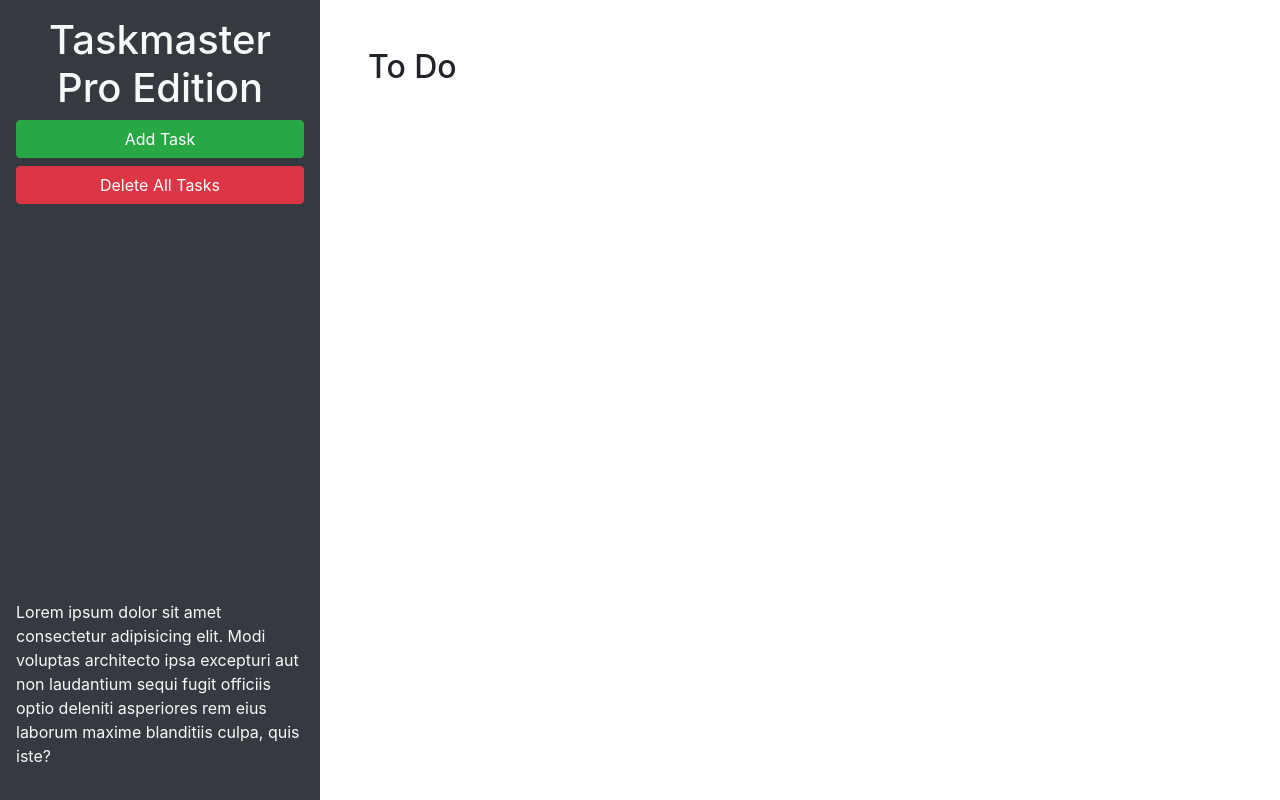
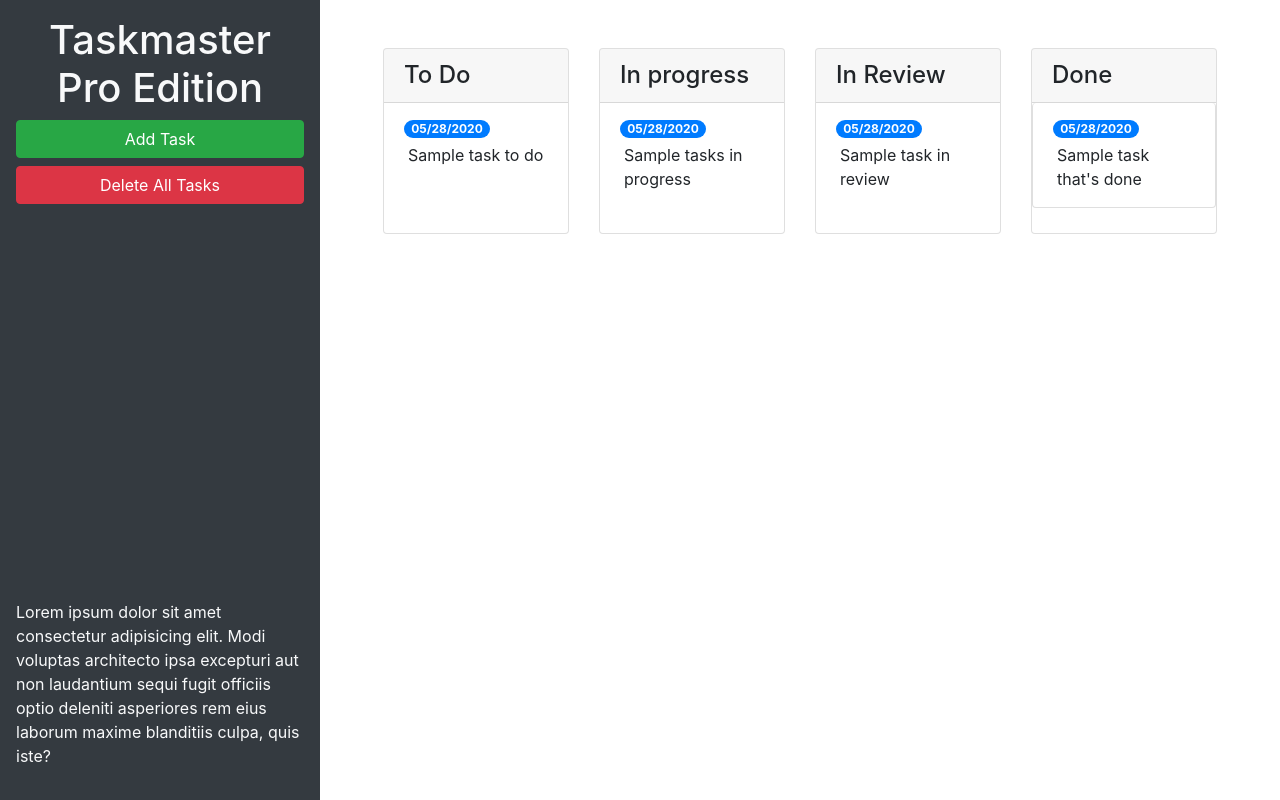
Before and after one commit to yonatanhaddish/taskmaster-pro, a plain HTML site: page index.html in a window 1280 px wide. Drawn offline with nearby package versions, Linux system fonts and the light colour scheme.

Commit message:
modal bootstrap

```diff
--- a/index.html
+++ b/index.html
@@ -23,11 +23,61 @@
         laudantium sequi fugit officiis optio deleniti asperiores rem eius laborum maxime blanditiis culpa, quis iste?
       </p>
     </header>
+
     <main class="col-12 col-lg-9">
-      <div class="m-5">
-        <h2>To Do</h2>
-        <ul id="list-toDo" class="list-group"> </ul>
+
+      <div class="m-5 row justify-content-around">
+
+        <div class="col-12 col-md-6 col-xl-3 mb-3">
+          <div class="card">
+            <h4 class="card-header">To Do</h4>
+            <ul id="list-toDo" class="list-group list-group-flush">
+              <li class="list-group-item">
+                <span class="badge badge-primary badge-pill">05/28/2020</span>
+                <p class="m-1">Sample task to do</p>
+              </li>
+            </ul>
+          </div>
+        </div>
+
+        <div class="col-12 col-md-6 col-xl-3 mb-3">
+          <div class="card">
+            <h4 class="card-header">In progress</h4>
+            <ul id="list-inProgress" class="list-group list-group-flush">
+              <li class="list-group-item">
+                <span class="badge badge-primary badge-pill">05/28/2020</span>
+                <p class="m-1">Sample tasks in progress</p>
+              </li>
+            </ul>
+          </div>
+        </div>
+
+        <div class="col-12 col-md-6 col-xl-3 mb-3">
+          <div class="card">
+            <h4 class="card-header">In Review</h4>
+            <ul id="list-inReview" class="list-group list-group-flush">
+              <li class="list-group-item">
+                <span class="badge badge-primary badge-pill">05/28/2020</span>
+                <p class="m-1">Sample task in review</p>
+              </li>
+            </ul>
+          </div>
+        </div>
+
+        <div class="col-12 col-md-6 col-xl-3 mb-3">
+          <div class="card">
+            <h4 class="card-header">Done</h4>
+            <ul id="list-Done" class="list-group">
+              <li class="list-group-item list-group-flush">
+                <span class="badge badge-primary badge-pill">05/28/2020</span>
+                <p class="m-1">Sample task that's done</p>
+              </li>
+            </ul>
+          </div>
+        </div>
+
       </div>
+
     </main>
   </div>
 
@@ -46,11 +96,11 @@
           <form>
             <div class="form-group">
               <label for="modalTaskDescription">Task description</label>
-              <textarea id="modalTaskDescription" rows="3"></textarea>
+              <textarea id="modalTaskDescription" rows="3" class="form-control"></textarea>
             </div>
             <div class="form-group">
               <label for="modalDueDate">Due date</label>
-              <input type="text" id="modalDueDate" placeholder="mm/dd/yyyy" autocomplete="off" />
+              <input type="text" class="form-control" id="modalDueDate" placeholder="mm/dd/yyyy" autocomplete="off" />
             </div>
           </form>
         </div>
```
